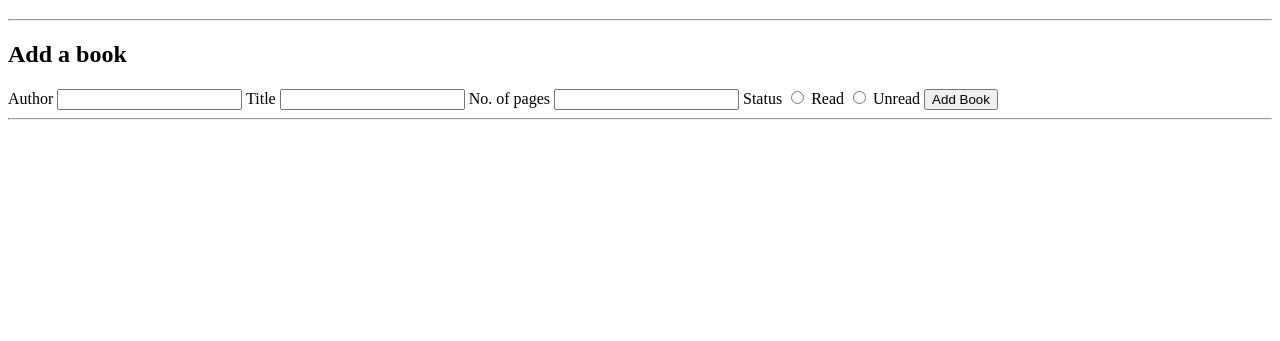
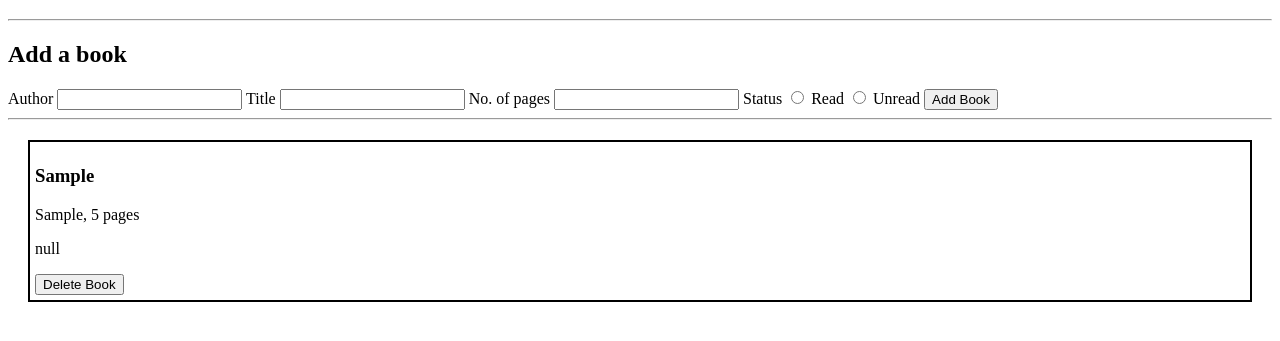
Before and after one commit to BraxMassengale/TOP_Library_App, a plain HTML site: page index.html in a window 1280 px wide. Both pictures are taken after typing "Sample", "Sample", "5" into the empty fields and a click on the button "Add Book". Shown: the part 61-402 px from the top of the page. Drawn offline with Linux system fonts and the light colour scheme.

Commit message:
Added the ability to create the book cards

```diff
--- a/index.html
+++ b/index.html
@@ -28,9 +28,9 @@
             </form>
         </div> <!-- .formDiv -->
         <hr>
-        <div class="content">
+        <div id="content">
 
-        </div> <!-- .content -->
+        </div> <!-- #content -->
     </div> <!-- .container -->
     <script src="script.js"></script>
 </body>
--- a/script.js
+++ b/script.js
@@ -1,6 +1,7 @@
 // Library array defined
 let myLibrary = [];
-let idNum = 0;
+let idNum = 0; // Global ID number
+
 // Classes
 class Book {
     constructor(author, title, pages, status) {
@@ -62,6 +63,8 @@ submitButton.addEventListener("click", function() {
 const addToLibrary = function(author, title, pages, status) {
     let newBook = new Book(author, title, pages, status);
     myLibrary.push(newBook);
+
+    createBookCard(newBook);
 }
 
 // Delete from library
@@ -74,3 +77,27 @@ const deleteFromLibrary = function(book) {
         }
     }
 }
+
+// Create Book Card
+const createBookCard = function(book) {
+    let bookCard = document.createElement("div");
+    let titleText = document.createTextNode(book.title);
+    let title = document.createElement("h3");
+
+
+    title.appendChild(titleText);
+    bookCard.appendChild(title);
+    document.getElementById("content").appendChild(bookCard);
+
+
+    bookCard.innerHTML = `
+    <div class="book-card">
+        <div class="book-card-title"><h3>${book.title}</h3></div> <!-- .book-card-title -->
+        <div class="book-card-content">
+            <p>${book.author}, ${book.pages} pages</p>
+            <p>${book.status}</p>
+            </div> <!-- .book-card-content -->
+            <button id="deleteButton">Delete Book</button>
+    </div> <!-- .book-card -->
+    `
+}
--- a/style.css
+++ b/style.css
@@ -0,0 +1,5 @@
+.book-card {
+    border: 2px solid black;
+    margin: 20px;
+    padding: 5px;
+}
```
